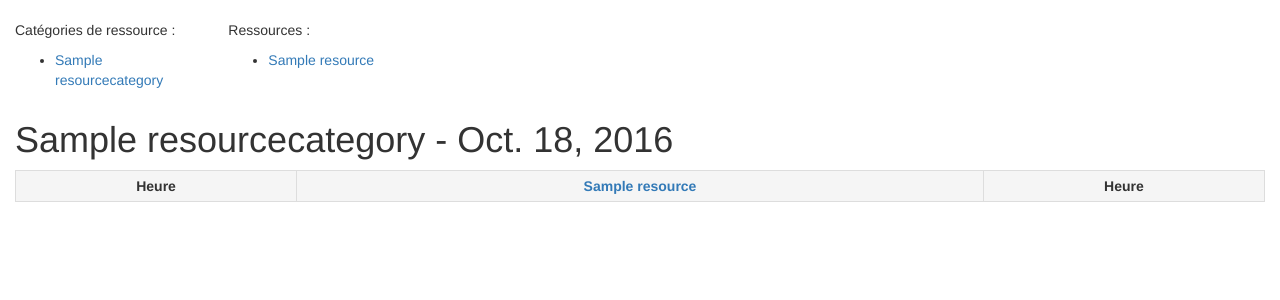
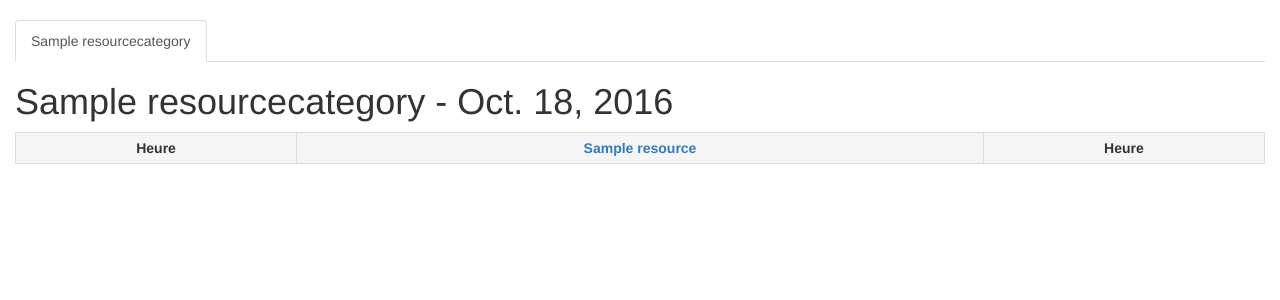
Before and after one commit to BdEINSALyon/resa, a Django app: page /resource-category/1 in a window 1280 px wide. Shown: the part 51-351 px from the top of the page. Run offline with Django 3.2, Linux system fonts and the light colour scheme; tables that the repository leaves empty hold one stand-in row (values such as "Sample post"); lists and menus that the app fills with data are empty; some libraries are stand-ins or nearby versions.

Commit message:
Only show categories in pages

```diff
--- a/bookings/templates/bookings/resource_category_list.html
+++ b/bookings/templates/bookings/resource_category_list.html
@@ -1,8 +1,9 @@
-<p>
-    Catégories de ressource :
-</p>
-<ul>
+<ul class="nav nav-tabs">
     {% for resource_category in all_resource_categories %}
-        <li><a href="{{ resource_category.get_absolute_url }}">{{ resource_category.name }}</a></li>
+        {% if category and resource_category == category %}
+            <li class="active"><a href="{{ resource_category.get_absolute_url }}">{{ resource_category.name }}</a></li>
+        {% else %}
+            <li><a href="{{ resource_category.get_absolute_url }}">{{ resource_category.name }}</a></li>
+        {% endif %}
     {% endfor %}
 </ul>
--- a/templates/base.html
+++ b/templates/base.html
@@ -33,11 +33,8 @@
 <div class="container-fluid">
     {% block content %}
         <div class="row">
-            <div class="col-md-2">
+            <div class="col-md-12">
                 {% include 'bookings/resource_category_list.html' %}
-            </div>
-            <div class="col-md-2">
-                {% include 'bookings/resource_list.html' %}
             </div>
         </div>
         {% block add-content %}
```
